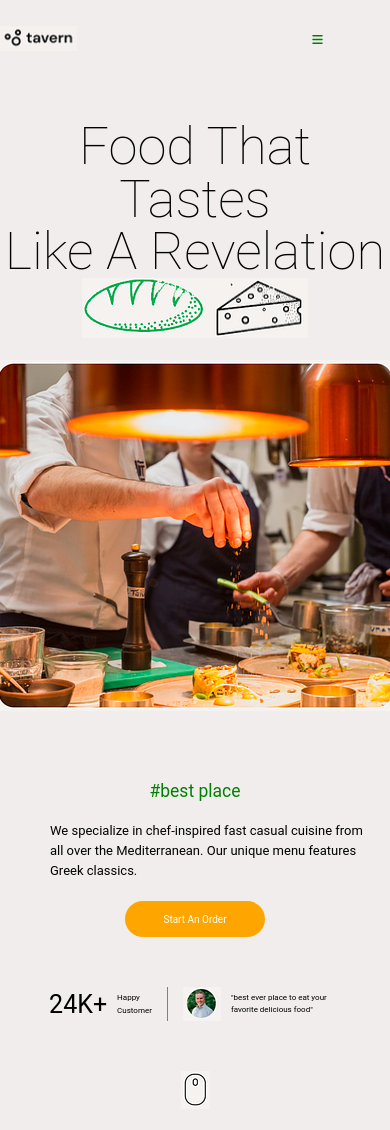
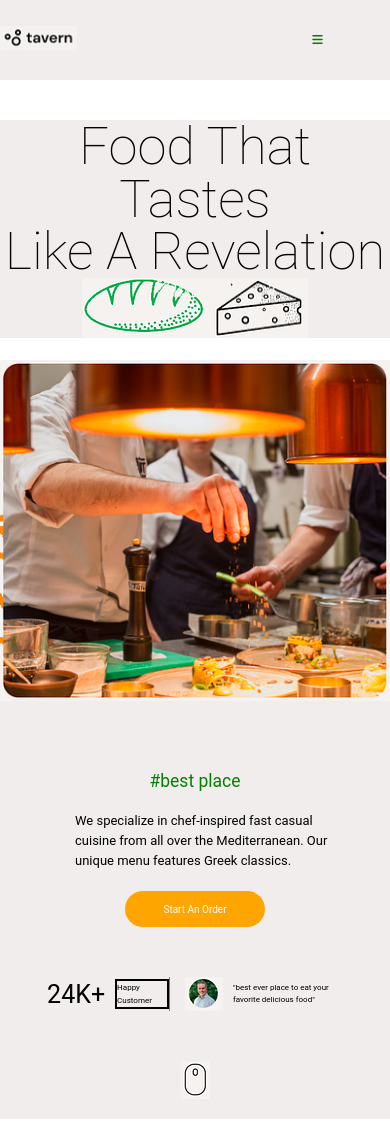
Before and after one commit to longhairshortcode/tavern, a React (Vite) app: page /herohome in a window 390 px wide. Built offline with nearby package versions, Linux system fonts and the light colour scheme.

Commit message:
reviewed widths of all elements, still just did mobile

```diff
--- a/src/pages/Hero.jsx
+++ b/src/pages/Hero.jsx
@@ -21,7 +21,7 @@ function Hero() {
             <div className={style.rightOfImgContainer}>
                 <div className={style.bestPlaceAllContainer}>
                     <p className={style.bestPlaceHash}>#best place</p>
-                    {/* do i put br or css (shorten width) to make the para cut at the correct spots? */}
+                    {/* do i put br or css (shorten width) to make the para cut at the correct spots? 2) should elemements width be 100% or fit the content? */}
                     <p className={style.bestPlacePara}>We specialize in chef-inspired fast casual cuisine from all over the Mediterranean. Our unique menu features Greek classics.</p>
                     <div className={style.orangeButtonComponent}>
                         <StartOrder/>
--- a/src/pages/Hero.module.css
+++ b/src/pages/Hero.module.css
@@ -5,7 +5,7 @@
     min-height: calc(100vh - 8rem);
     gap: 2.25rem;
     padding-top: 4rem;
-    background-color: rgba(241, 237, 237);
+    /* background-color: rgba(241, 237, 237); */
 
 }
 
@@ -17,9 +17,6 @@
 }
 
 .h1Container, .imageAndTextContainer{
-    /* display: flex;
-    justify-content: center;
-    align-items: center; */
     /* border: 4px black dotted; */
     width: 100%;
     max-width: var(--max-width);
@@ -34,6 +31,10 @@
 .imgContainer{
     width: 50%;
     /* border: purple 4px solid; */
+}
+
+.chefHand{
+    width: 100%;
 }
 
 .imageAndTextContainer{
@@ -74,12 +75,14 @@
 .bestPlaceHash{
     color: green;
     font-size: 1.75rem;
-    /* border: 4px lightblue solid; */
+    /* border: 4px lightblue solid;*/
+
 }
 
 .bestPlacePara{
     font-size: 1.3rem;
-    width: 300px;
+    max-width: 300px;
+    width: 100%;
     /* border: 4px green solid; */
 }
 
@@ -89,6 +92,10 @@
     padding: 1.25rem;
     font-size: 1rem;
     cursor: pointer;
+}
+
+.orangeButtonComponent{
+    /* border: black 2px solid; */
 }
 
 
@@ -114,10 +121,8 @@
 }
 
 .bigNumWords{
-    display: flex;
-    flex-direction: column;
     line-height: 1.3rem;
-    /* border: 2px black solid; */
+    border: 2px black solid;
     padding-right: 1.5rem;
 }
 
@@ -144,8 +149,8 @@
 /* THIRD CHILD IN rightOfImgContainer */
 
 .mouseContainer{
+    display: flex;
     /* border: 4px brown solid; */
-    width: fit-content;
 }
 
 
@@ -182,24 +187,21 @@
 
     .bestPlaceAllContainer{
         /* border: 4px pink solid; */
+        align-items: center;
         gap: 2rem;
     }
 
     .bestPlaceHash{
-        text-align: center;
-        /* margin: 0 auto; */
         /* border: black 4px solid; */
     }
 
     .bestPlacePara{
         /* border: yellow 4px solid; */
         padding-left: 3rem;
-        width: 100%;
     }
 
     .orangeButtonComponent{
         /* border: red 4px solid; */
-        text-align: center;
     }
 
     .customerContainer{
@@ -209,7 +211,8 @@
 
     .mouseContainer{
         /* border: grey 4px solid; */
-        margin: 0 auto;
+        justify-content: center;
+        width: 100%
     }
 
 
```
